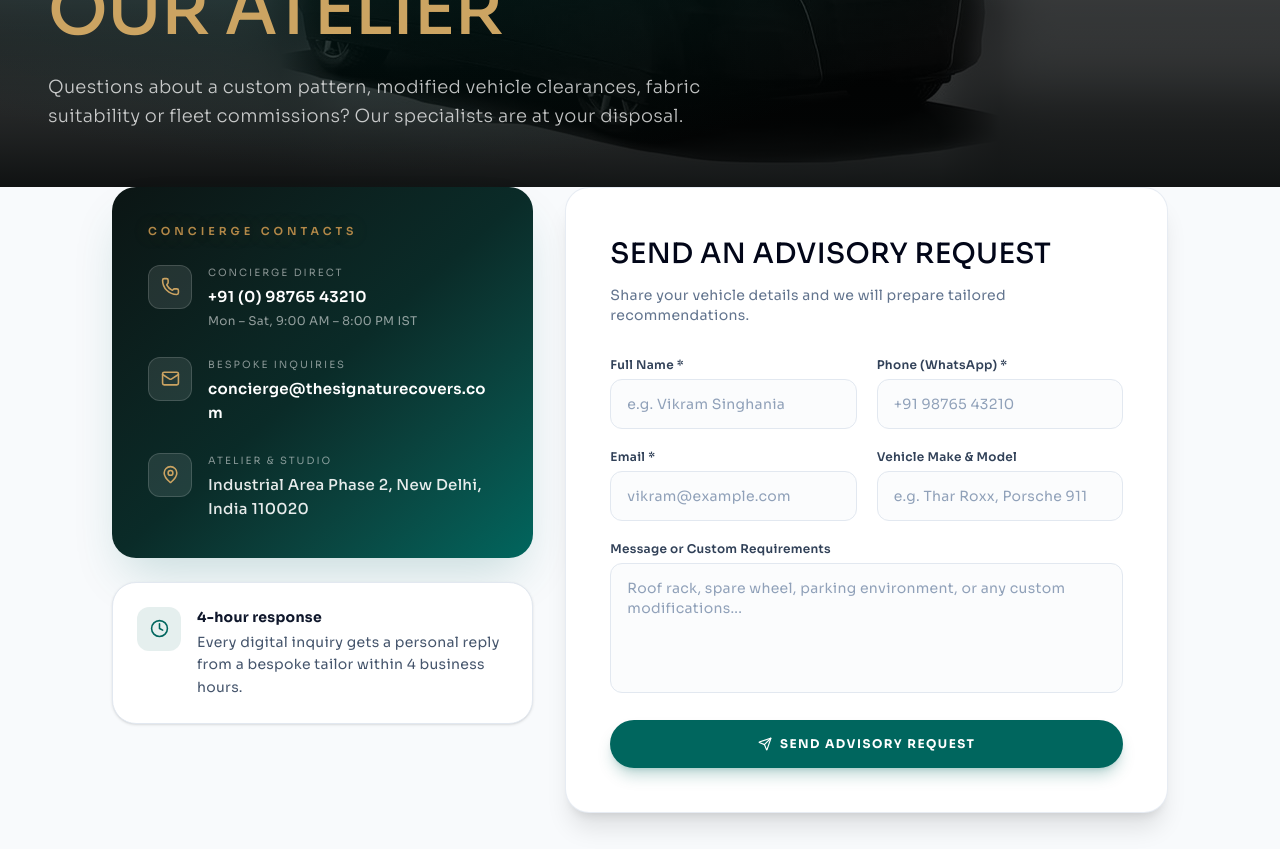
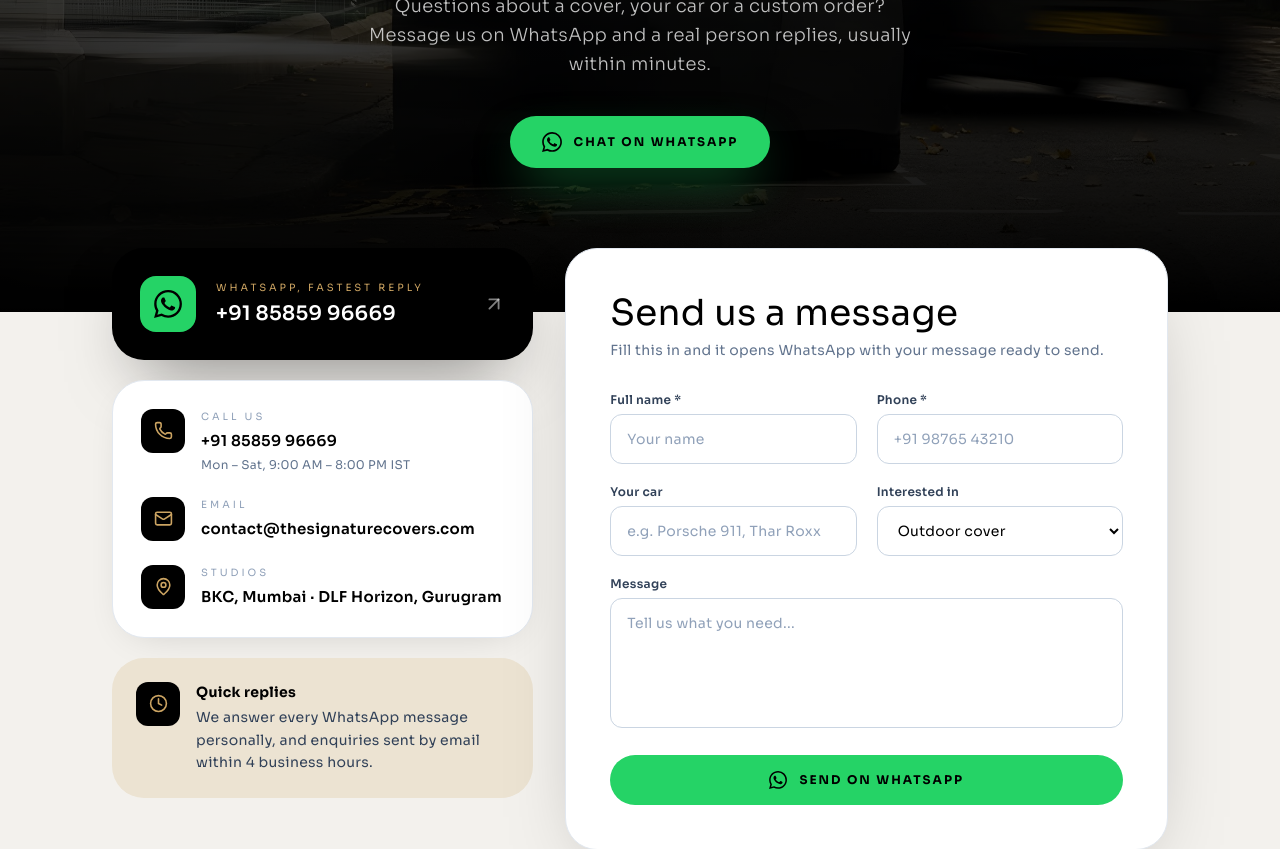
Before and after one commit to jaa8chirag/CarCover, a Next.js app: page /contact in a window 1280 px wide. Shown: the part 340-1189 px from the top of the page. Built offline with nearby package versions, Linux system fonts and the light colour scheme.

Commit message:
feat: redesigned contact page with direct WhatsApp
Co-Authored-By: Claude Sonnet 5.5 <noreply@anthropic.com>

```diff
--- a/src/app/contact/page.tsx
+++ b/src/app/contact/page.tsx
@@ -1,159 +1,197 @@
 'use client';
 
 import React, { useState } from 'react';
-import { Mail, Phone, MapPin, Clock, Send, CheckCircle2 } from 'lucide-react';
+import { Mail, Phone, MapPin, Clock, ArrowUpRight } from 'lucide-react';
 import { motion } from 'framer-motion';
 import PageShell from '@/components/PageShell';
-import PageHero from '@/components/PageHero';
 
-const INFO = [
-  { icon: Phone, label: 'Concierge Direct', value: '+91 (0) 98765 43210', href: 'tel:+919876543210', note: 'Mon – Sat, 9:00 AM – 8:00 PM IST' },
-  { icon: Mail, label: 'Bespoke Inquiries', value: 'concierge@thesignaturecovers.com', href: 'mailto:concierge@thesignaturecovers.com' },
-  { icon: MapPin, label: 'Atelier & Studio', value: 'Industrial Area Phase 2, New Delhi, India 110020' },
-];
+const WHATSAPP_NUMBER = '918585996669';
+const WHATSAPP_DISPLAY = '+91 85859 96669';
+
+const COVER_TYPES = ['Outdoor cover', 'Indoor cover', 'Unveiling cover', 'Custom cover', 'Not sure yet'];
+
+const ease = [0.16, 1, 0.3, 1] as const;
+
+function WhatsAppIcon({ size = 20 }: { size?: number }) {
+  return (
+    <svg width={size} height={size} viewBox="0 0 24 24" fill="currentColor" aria-hidden>
+      <path d="M17.47 14.38c-.3-.15-1.76-.87-2.03-.97-.27-.1-.47-.15-.67.15-.2.3-.77.97-.94 1.17-.17.2-.35.22-.65.07-.3-.15-1.26-.46-2.4-1.48-.89-.79-1.49-1.77-1.66-2.07-.17-.3-.02-.46.13-.61.14-.13.3-.35.45-.52.15-.17.2-.3.3-.5.1-.2.05-.37-.02-.52-.08-.15-.67-1.61-.92-2.2-.24-.58-.49-.5-.67-.51h-.57c-.2 0-.52.07-.79.37-.27.3-1.04 1.02-1.04 2.48s1.07 2.88 1.21 3.08c.15.2 2.1 3.2 5.08 4.49.71.31 1.26.49 1.69.63.71.23 1.36.2 1.87.12.57-.08 1.76-.72 2.01-1.41.25-.69.25-1.29.17-1.41-.07-.12-.27-.2-.57-.35zM12.05 21.8h-.01a9.87 9.87 0 0 1-5.03-1.38l-.36-.21-3.74.98 1-3.65-.24-.37a9.86 9.86 0 0 1-1.51-5.26c0-5.45 4.44-9.88 9.89-9.88a9.82 9.82 0 0 1 6.99 2.9 9.8 9.8 0 0 1 2.89 6.99c0 5.45-4.44 9.88-9.88 9.88zM20.52 3.45A11.8 11.8 0 0 0 12.05 0C5.5 0 .16 5.34.16 11.9c0 2.1.55 4.14 1.59 5.95L.06 24l6.3-1.65a11.88 11.88 0 0 0 5.68 1.45h.01c6.55 0 11.89-5.34 11.89-11.9 0-3.18-1.24-6.17-3.48-8.45z" />
+    </svg>
+  );
+}
 
 const FIELD =
-  'w-full px-4 py-3.5 rounded-xl border border-slate-200 bg-slate-50/60 text-sm text-slate-900 placeholder:text-slate-400 transition focus:outline-none focus:bg-white focus:ring-4 focus:ring-[#00665e]/10 focus:border-[#00665e]';
+  'w-full px-4 py-3.5 rounded-xl border border-slate-300 bg-white text-sm text-black placeholder:text-slate-400 focus:outline-none focus:border-black';
 
 export default function ContactPage() {
-  const [formData, setFormData] = useState({ name: '', phone: '', email: '', vehicle: '', message: '' });
-  const [submitted, setSubmitted] = useState(false);
+  const [form, setForm] = useState({ name: '', phone: '', vehicle: '', type: COVER_TYPES[0], message: '' });
+  const set = (k: keyof typeof form) => (e: React.ChangeEvent<HTMLInputElement | HTMLTextAreaElement | HTMLSelectElement>) =>
+    setForm({ ...form, [k]: e.target.value });
 
-  const set = (k: keyof typeof formData) => (e: React.ChangeEvent<HTMLInputElement | HTMLTextAreaElement>) =>
-    setFormData({ ...formData, [k]: e.target.value });
+  const waLink = (text: string) => `https://wa.me/${WHATSAPP_NUMBER}?text=${encodeURIComponent(text)}`;
+
+  const send = (e: React.FormEvent) => {
+    e.preventDefault();
+    const lines = [
+      'Hello Signature Covers,',
+      '',
+      `Name: ${form.name}`,
+      `Phone: ${form.phone}`,
+      form.vehicle && `Car: ${form.vehicle}`,
+      `Interested in: ${form.type}`,
+      form.message && `Message: ${form.message}`,
+    ].filter(Boolean) as string[];
+    window.open(waLink(lines.join('\n')), '_blank', 'noopener,noreferrer');
+  };
 
   return (
     <PageShell>
       {() => (
-        <>
-          <PageHero
-            kicker="CLIENT CONCIERGE & ATELIER ADVISORY"
-            title="Contact"
-            accent="Our Atelier"
-            lead="Questions about a custom pattern, modified vehicle clearances, fabric suitability or fleet commissions? Our specialists are at your disposal."
-            image="/images/cover_velvet.jpg"
-          />
+        <div className="bg-[#f3f1ed]">
+          {/* HERO */}
+          <section className="relative overflow-hidden bg-black text-white">
+            <img src="/images/bentley_street.jpg" alt="" className="absolute inset-0 w-full h-full object-cover opacity-45" style={{ objectPosition: 'center 58%' }} />
+            <div className="absolute inset-0 bg-gradient-to-b from-black/70 via-black/40 to-black" />
+            <div className="container-am max-w-5xl relative pt-36 sm:pt-48 pb-28 sm:pb-36 text-center">
+              <motion.span initial={{ opacity: 0, y: 16 }} animate={{ opacity: 1, y: 0 }} transition={{ duration: 0.8, ease }} className="block text-[11px] sm:text-xs tracking-[6px] uppercase text-[#cca462] mb-5">
+                Get in touch
+              </motion.span>
+              <motion.h1 initial={{ opacity: 0, y: 24 }} animate={{ opacity: 1, y: 0 }} transition={{ duration: 0.9, delay: 0.1, ease }} style={{ fontFamily: 'var(--font-hype)', fontWeight: 400, fontSize: 'clamp(36px, 6vw, 76px)', lineHeight: 1.05 }}>
+                Contact Us
+              </motion.h1>
+              <motion.p initial={{ opacity: 0, y: 24 }} animate={{ opacity: 1, y: 0 }} transition={{ duration: 0.9, delay: 0.2, ease }} className="mt-6 mx-auto max-w-xl text-white/75 text-base sm:text-lg font-light leading-relaxed">
+                Questions about a cover, your car or a custom order? Message us on WhatsApp and a real person replies, usually within minutes.
+              </motion.p>
+              <motion.a
+                initial={{ opacity: 0, y: 24 }}
+                animate={{ opacity: 1, y: 0 }}
+                transition={{ duration: 0.9, delay: 0.3, ease }}
+                href={waLink('Hello Signature Covers, I would like to know more about your car covers.')}
+                target="_blank"
+                rel="noopener noreferrer"
+                className="mt-9 inline-flex items-center gap-3 px-8 py-4 rounded-full bg-[#25D366] hover:bg-[#1ebe5b] text-black text-xs font-bold uppercase tracking-[2px] no-underline transition-colors shadow-[0_20px_50px_-15px_rgba(37,211,102,0.6)]"
+              >
+                <WhatsAppIcon /> Chat on WhatsApp
+              </motion.a>
+            </div>
+          </section>
 
-          <section className="relative bg-[#f8fafc] pb-24 sm:pb-32">
-            <div className="container-am max-w-6xl -mt-10 sm:-mt-14 relative z-10">
+          {/* CONTENT */}
+          <section className="relative pb-24 sm:pb-32">
+            <div className="container-am max-w-6xl -mt-14 sm:-mt-16 relative z-10">
               <div className="grid grid-cols-1 lg:grid-cols-12 gap-6 lg:gap-8 items-start">
+                {/* CONTACT CARDS */}
                 <motion.aside
                   initial={{ opacity: 0, y: 40 }}
                   whileInView={{ opacity: 1, y: 0 }}
                   viewport={{ once: true }}
-                  transition={{ duration: 0.8, ease: [0.16, 1, 0.3, 1] }}
-                  className="lg:col-span-5 space-y-6"
+                  transition={{ duration: 0.8, ease }}
+                  className="lg:col-span-5 space-y-5"
                 >
-                  <div className="rounded-3xl p-8 sm:p-9 text-white bg-gradient-to-br from-[#0b1514] via-[#0a2b28] to-[#00665e] shadow-2xl shadow-[#00665e]/20">
-                    <span className="am-kicker">CONCIERGE CONTACTS</span>
-                    <div className="space-y-7 mt-6">
-                      {INFO.map(({ icon: Icon, label, value, href, note }) => (
+                  <a
+                    href={waLink('Hello Signature Covers, I would like to know more about your car covers.')}
+                    target="_blank"
+                    rel="noopener noreferrer"
+                    className="group flex items-center gap-5 rounded-[2rem] bg-black text-white p-7 no-underline shadow-[0_30px_70px_-30px_rgba(0,0,0,0.6)] hover:-translate-y-1 transition-transform duration-500"
+                  >
+                    <span className="w-14 h-14 rounded-2xl bg-[#25D366] text-black flex items-center justify-center flex-shrink-0 group-hover:rotate-6 transition-transform duration-500">
+                      <WhatsAppIcon size={28} />
+                    </span>
+                    <span className="min-w-0 flex-1">
+                      <span className="block text-[10px] tracking-[3px] uppercase text-[#cca462] mb-1">WhatsApp, fastest reply</span>
+                      <span className="block text-xl font-semibold" style={{ fontFamily: 'var(--font-hype)' }}>{WHATSAPP_DISPLAY}</span>
+                    </span>
+                    <ArrowUpRight className="text-white/50 group-hover:text-[#cca462] transition-colors flex-shrink-0" size={22} />
+                  </a>
+
+                  <div className="rounded-[2rem] bg-white border border-slate-200 p-7 shadow-[0_10px_40px_-20px_rgba(0,0,0,0.2)] space-y-6">
+                    {[
+                      { icon: Phone, label: 'Call us', value: WHATSAPP_DISPLAY, href: `tel:+${WHATSAPP_NUMBER}`, note: 'Mon – Sat, 9:00 AM – 8:00 PM IST' },
+                      { icon: Mail, label: 'Email', value: 'contact@thesignaturecovers.com', href: 'mailto:contact@thesignaturecovers.com' },
+                      { icon: MapPin, label: 'Studios', value: 'BKC, Mumbai · DLF Horizon, Gurugram' },
+                    ].map(({ icon: Icon, label, value, href, note }) => (
                       <div key={label} className="flex items-start gap-4">
-                          <div className="w-11 h-11 rounded-xl bg-white/10 border border-white/15 text-[#cca462] flex items-center justify-center flex-shrink-0">
+                        <span className="w-11 h-11 rounded-xl bg-black text-[#cca462] flex items-center justify-center flex-shrink-0">
                           <Icon size={19} />
-                          </div>
+                        </span>
                         <div className="min-w-0">
-                            <span className="text-[10px] tracking-[2px] uppercase text-white/50 block mb-1">{label}</span>
+                          <span className="text-[10px] tracking-[3px] uppercase text-slate-400 block mb-1">{label}</span>
                           {href ? (
-                              <a href={href} className="font-semibold text-white hover:text-[#cca462] transition-colors no-underline break-words">
-                                {value}
-                              </a>
+                            <a href={href} className="font-semibold text-black hover:text-[#b38848] transition-colors no-underline break-words">{value}</a>
                           ) : (
-                              <p className="font-medium text-white/90 leading-relaxed">{value}</p>
+                            <p className="font-semibold text-black leading-relaxed">{value}</p>
                           )}
-                            {note && <span className="text-xs text-white/55 block mt-1">{note}</span>}
+                          {note && <span className="text-xs text-slate-500 block mt-1">{note}</span>}
                         </div>
                       </div>
                     ))}
                   </div>
-                  </div>
 
-                  <div className="bg-white rounded-3xl p-6 border border-slate-200 shadow-sm flex items-start gap-4">
-                    <div className="w-11 h-11 rounded-xl bg-[#00665e]/10 text-[#00665e] flex items-center justify-center flex-shrink-0">
+                  <div className="rounded-[2rem] bg-[#ece3d2] p-6 flex items-start gap-4">
+                    <span className="w-11 h-11 rounded-xl bg-black text-[#cca462] flex items-center justify-center flex-shrink-0">
                       <Clock size={19} />
-                    </div>
+                    </span>
                     <div>
-                      <span className="text-sm font-bold text-slate-900 block">4-hour response</span>
-                      <p className="text-sm text-slate-600 leading-relaxed mt-1">
-                        Every digital inquiry gets a personal reply from a bespoke tailor within 4 business hours.
+                      <span className="text-sm font-bold text-black block">Quick replies</span>
+                      <p className="text-sm text-slate-700 leading-relaxed mt-1">
+                        We answer every WhatsApp message personally, and enquiries sent by email within 4 business hours.
                       </p>
                     </div>
                   </div>
                 </motion.aside>
 
+                {/* FORM */}
                 <motion.div
                   initial={{ opacity: 0, y: 40 }}
                   whileInView={{ opacity: 1, y: 0 }}
                   viewport={{ once: true }}
-                  transition={{ duration: 0.8, delay: 0.1, ease: [0.16, 1, 0.3, 1] }}
-                  className="lg:col-span-7 bg-white rounded-3xl p-8 sm:p-11 border border-slate-200/80 shadow-xl"
+                  transition={{ duration: 0.8, delay: 0.1, ease }}
+                  className="lg:col-span-7 bg-white rounded-[2rem] p-7 sm:p-11 border border-slate-200 shadow-[0_30px_80px_-35px_rgba(0,0,0,0.35)]"
                 >
-                  <h2 className="text-slate-950 uppercase" style={{ fontFamily: 'var(--font-hype)', fontWeight: 500, fontSize: 'clamp(20px, 2.4vw, 28px)' }}>
-                    Send an Advisory Request
+                  <h2 className="text-black" style={{ fontFamily: 'var(--font-hype)', fontWeight: 400, fontSize: 'clamp(24px, 2.8vw, 36px)', lineHeight: 1.1 }}>
+                    Send us a message
                   </h2>
-                  <p className="text-sm text-slate-500 mt-2 mb-8">
-                    Share your vehicle details and we will prepare tailored recommendations.
-                  </p>
+                  <p className="text-sm text-slate-500 mt-2 mb-8">Fill this in and it opens WhatsApp with your message ready to send.</p>
 
-                  {submitted ? (
-                    <div className="py-14 text-center">
-                      <div className="w-20 h-20 rounded-full bg-[#00665e]/10 text-[#00665e] flex items-center justify-center mx-auto mb-5">
-                        <CheckCircle2 size={38} />
-                      </div>
-                      <h3 className="text-2xl font-bold text-slate-900">Inquiry Received</h3>
-                      <p className="text-sm text-slate-600 max-w-md mx-auto mt-3 leading-relaxed">
-                        Thank you for contacting TheSignaturecovers. A senior bespoke advisor will reach out shortly via WhatsApp and email.
-                      </p>
-                    </div>
-                  ) : (
-                    <form
-                      onSubmit={(e) => {
-                        e.preventDefault();
-                        setSubmitted(true);
-                      }}
-                      className="space-y-5"
-                    >
+                  <form onSubmit={send} className="space-y-5">
                     <div className="grid grid-cols-1 sm:grid-cols-2 gap-5">
                       <label className="block">
-                          <span className="text-xs font-semibold text-slate-700 block mb-1.5">Full Name *</span>
-                          <input type="text" required value={formData.name} onChange={set('name')} placeholder="e.g. Vikram Singhania" className={FIELD} />
+                        <span className="text-xs font-semibold text-slate-700 block mb-1.5">Full name *</span>
+                        <input type="text" required value={form.name} onChange={set('name')} placeholder="Your name" className={FIELD} />
                       </label>
                       <label className="block">
-                          <span className="text-xs font-semibold text-slate-700 block mb-1.5">Phone (WhatsApp) *</span>
-                          <input type="tel" required value={formData.phone} onChange={set('phone')} placeholder="+91 98765 43210" className={FIELD} />
+                        <span className="text-xs font-semibold text-slate-700 block mb-1.5">Phone *</span>
+                        <input type="tel" required value={form.phone} onChange={set('phone')} placeholder="+91 98765 43210" className={FIELD} />
                       </label>
                       <label className="block">
-                          <span className="text-xs font-semibold text-slate-700 block mb-1.5">Email *</span>
-                          <input type="email" required value={formData.email} onChange={set('email')} placeholder="vikram@example.com" className={FIELD} />
+                        <span className="text-xs font-semibold text-slate-700 block mb-1.5">Your car</span>
+                        <input type="text" value={form.vehicle} onChange={set('vehicle')} placeholder="e.g. Porsche 911, Thar Roxx" className={FIELD} />
                       </label>
                       <label className="block">
-                          <span className="text-xs font-semibold text-slate-700 block mb-1.5">Vehicle Make &amp; Model</span>
-                          <input type="text" value={formData.vehicle} onChange={set('vehicle')} placeholder="e.g. Thar Roxx, Porsche 911" className={FIELD} />
+                        <span className="text-xs font-semibold text-slate-700 block mb-1.5">Interested in</span>
+                        <select value={form.type} onChange={set('type')} className={FIELD}>
+                          {COVER_TYPES.map((t) => (
+                            <option key={t} value={t}>{t}</option>
+                          ))}
+                        </select>
                       </label>
                     </div>
                     <label className="block">
-                        <span className="text-xs font-semibold text-slate-700 block mb-1.5">Message or Custom Requirements</span>
-                        <textarea
-                          rows={5}
-                          value={formData.message}
-                          onChange={set('message')}
-                          placeholder="Roof rack, spare wheel, parking environment, or any custom modifications..."
-                          className={FIELD + ' resize-none'}
-                        />
+                      <span className="text-xs font-semibold text-slate-700 block mb-1.5">Message</span>
+                      <textarea rows={5} value={form.message} onChange={set('message')} placeholder="Tell us what you need..." className={FIELD + ' resize-none'} />
                     </label>
                     <button
                       type="submit"
-                        className="w-full py-4 rounded-full bg-[#00665e] hover:bg-[#00796b] text-white text-xs font-bold uppercase tracking-[1.5px] transition-all flex items-center justify-center gap-2 shadow-lg shadow-[#00665e]/25 hover:-translate-y-0.5 cursor-pointer"
+                      className="w-full py-4 rounded-full bg-[#25D366] hover:bg-[#1ebe5b] text-black text-xs font-bold uppercase tracking-[2px] transition-colors flex items-center justify-center gap-3 cursor-pointer"
                     >
-                        <Send size={14} /> Send Advisory Request
+                      <WhatsAppIcon size={18} /> Send on WhatsApp
                     </button>
                   </form>
-                  )}
                 </motion.div>
               </div>
             </div>
           </section>
-        </>
+        </div>
       )}
     </PageShell>
   );
```
Lines whose indentation alone changed are shown as unchanged.
